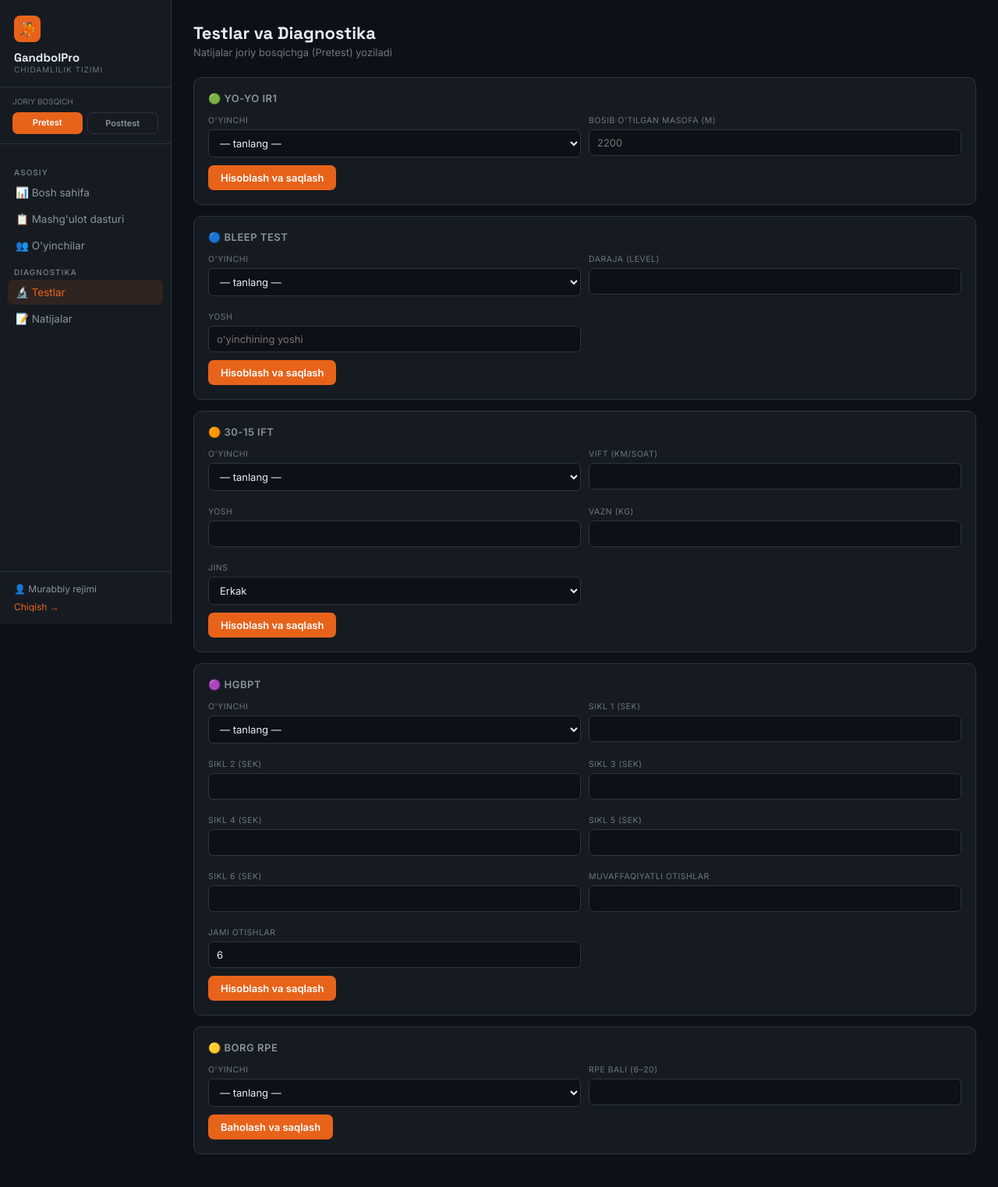
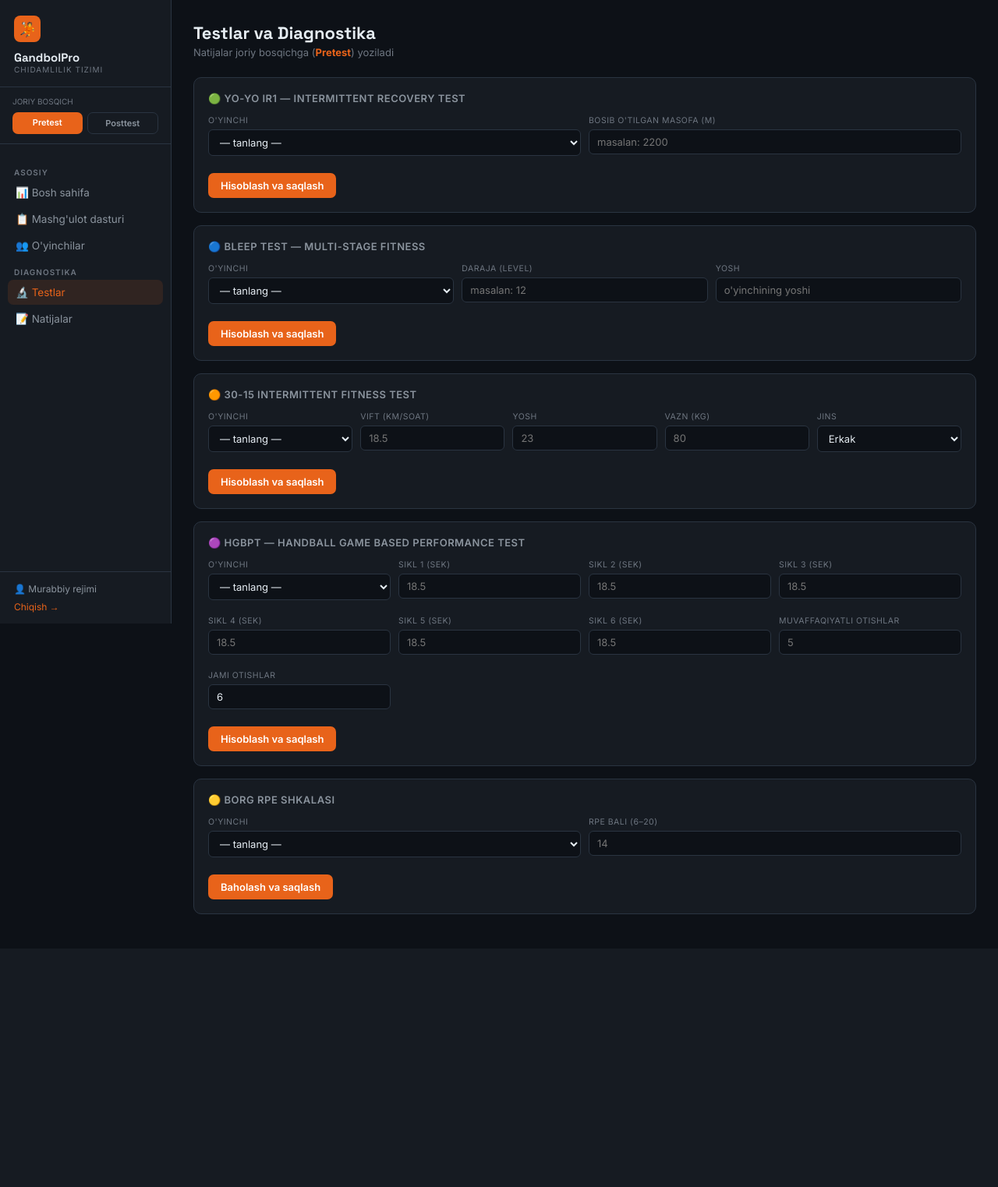
Before and after one commit to noilaabdullayeva506-ux/gandbolpro, a Flask app: page /coach/tests in a window 1280 px wide. Shown: the whole page at 78% size. After the commit the page ends 1173 px from the top, so only its background shows below. Run offline with Flask 3, Linux system fonts and the light colour scheme; the visitor is signed in with stand-in values (Sample User, id 1); data comes from the database, SQL or seed files in the repository; data that the repository does not hold is empty.

Commit message:
Update coach_tests.html

```diff
--- a/templates/coach_tests.html
+++ b/templates/coach_tests.html
@@ -4,98 +4,154 @@
 <div class="page-header">
   <div>
     <div class="page-title">Testlar va Diagnostika</div>
-    <div class="page-sub">Natijalar joriy bosqichga ({{ 'Pretest' if phase=='pretest' else 'Posttest' }}) yoziladi</div>
+    <div class="page-sub">Natijalar joriy bosqichga (<strong style="color:var(--accent);">{{ 'Pretest' if phase=='pretest' else 'Posttest' }}</strong>) yoziladi</div>
   </div>
 </div>
 
-<div class="card">
-  <div class="card-title">🟢 Yo-Yo IR1</div>
+<!-- YO-YO IR1 -->
+<div class="card" style="margin-bottom: 16px;">
+  <div class="card-title">🟢 Yo-Yo IR1 — Intermittent Recovery Test</div>
   <form method="POST">
     <input type="hidden" name="test" value="yoyo">
-    <div class="form-row">
-      <div class="input-group"><label>O'yinchi</label>
-        <select name="player_id" required>
+    <div class="form-row" style="display: grid; grid-template-columns: repeat(2, 1fr); gap: 10px; margin-bottom: 12px;">
+      <div class="input-group">
+        <label>O'yinchi</label>
+        <select name="player_id" required style="width:100%; background:var(--bg); border:1px solid var(--border); border-radius:6px; padding:7px 10px; color:var(--text); font-size:13px; outline:none;">
           <option value="">— tanlang —</option>
-          {% for p in players %}<option value="{{ p.id }}">{{ p.name }}</option>{% endfor %}
+          {% for p in players %}
+          <option value="{{ p.id }}">{{ p.name }}</option>
+          {% endfor %}
         </select>
       </div>
-      <div class="input-group"><label>Bosib o'tilgan masofa (m)</label><input type="number" name="dist" placeholder="2200" required></div>
+      <div class="input-group">
+        <label>Bosib o'tilgan masofa (m)</label>
+        <input type="number" name="dist" placeholder="masalan: 2200" required style="width:100%; background:var(--bg); border:1px solid var(--border); border-radius:6px; padding:7px 10px; color:var(--text); font-size:13px; outline:none;">
+      </div>
     </div>
     <button class="btn btn-primary" type="submit">Hisoblash va saqlash</button>
   </form>
 </div>
 
-<div class="card">
-  <div class="card-title">🔵 Bleep Test</div>
+<!-- BLEEP TEST -->
+<div class="card" style="margin-bottom: 16px;">
+  <div class="card-title">🔵 Bleep Test — Multi-Stage Fitness</div>
   <form method="POST">
     <input type="hidden" name="test" value="bleep">
-    <div class="form-row">
-      <div class="input-group"><label>O'yinchi</label>
-        <select name="player_id" required>
+    <div class="form-row" style="display: grid; grid-template-columns: repeat(3, 1fr); gap: 10px; margin-bottom: 12px;">
+      <div class="input-group">
+        <label>O'yinchi</label>
+        <select name="player_id" required style="width:100%; background:var(--bg); border:1px solid var(--border); border-radius:6px; padding:7px 10px; color:var(--text); font-size:13px; outline:none;">
           <option value="">— tanlang —</option>
-          {% for p in players %}<option value="{{ p.id }}">{{ p.name }}</option>{% endfor %}
+          {% for p in players %}
+          <option value="{{ p.id }}">{{ p.name }}</option>
+          {% endfor %}
         </select>
       </div>
-      <div class="input-group"><label>Daraja (Level)</label><input type="number" name="level" min="1" max="21" required></div>
-      <div class="input-group"><label>Yosh</label><input type="number" name="age" placeholder="o'yinchining yoshi"></div>
+      <div class="input-group">
+        <label>Daraja (Level)</label>
+        <input type="number" name="level" min="1" max="21" placeholder="masalan: 12" required style="width:100%; background:var(--bg); border:1px solid var(--border); border-radius:6px; padding:7px 10px; color:var(--text); font-size:13px; outline:none;">
+      </div>
+      <div class="input-group">
+        <label>Yosh</label>
+        <input type="number" name="age" placeholder="o'yinchining yoshi" style="width:100%; background:var(--bg); border:1px solid var(--border); border-radius:6px; padding:7px 10px; color:var(--text); font-size:13px; outline:none;">
+      </div>
     </div>
     <button class="btn btn-primary" type="submit">Hisoblash va saqlash</button>
   </form>
 </div>
 
-<div class="card">
-  <div class="card-title">🟠 30-15 IFT</div>
+<!-- 30-15 IFT -->
+<div class="card" style="margin-bottom: 16px;">
+  <div class="card-title">🟠 30-15 Intermittent Fitness Test</div>
   <form method="POST">
     <input type="hidden" name="test" value="ift">
-    <div class="form-row">
-      <div class="input-group"><label>O'yinchi</label>
-        <select name="player_id" required>
+    <div class="form-row" style="display: grid; grid-template-columns: repeat(5, 1fr); gap: 10px; margin-bottom: 12px;">
+      <div class="input-group">
+        <label>O'yinchi</label>
+        <select name="player_id" required style="width:100%; background:var(--bg); border:1px solid var(--border); border-radius:6px; padding:7px 10px; color:var(--text); font-size:13px; outline:none;">
           <option value="">— tanlang —</option>
-          {% for p in players %}<option value="{{ p.id }}">{{ p.name }}</option>{% endfor %}
+          {% for p in players %}
+          <option value="{{ p.id }}">{{ p.name }}</option>
+          {% endfor %}
         </select>
       </div>
-      <div class="input-group"><label>VIFT (km/soat)</label><input type="number" step="0.5" name="vift" required></div>
-      <div class="input-group"><label>Yosh</label><input type="number" name="age"></div>
-      <div class="input-group"><label>Vazn (kg)</label><input type="number" name="weight"></div>
-      <div class="input-group"><label>Jins</label><select name="gender"><option value="0">Erkak</option><option value="1">Ayol</option></select></div>
+      <div class="input-group">
+        <label>VIFT (km/soat)</label>
+        <input type="number" step="0.5" name="vift" placeholder="18.5" required style="width:100%; background:var(--bg); border:1px solid var(--border); border-radius:6px; padding:7px 10px; color:var(--text); font-size:13px; outline:none;">
+      </div>
+      <div class="input-group">
+        <label>Yosh</label>
+        <input type="number" name="age" placeholder="23" style="width:100%; background:var(--bg); border:1px solid var(--border); border-radius:6px; padding:7px 10px; color:var(--text); font-size:13px; outline:none;">
+      </div>
+      <div class="input-group">
+        <label>Vazn (kg)</label>
+        <input type="number" name="weight" placeholder="80" style="width:100%; background:var(--bg); border:1px solid var(--border); border-radius:6px; padding:7px 10px; color:var(--text); font-size:13px; outline:none;">
+      </div>
+      <div class="input-group">
+        <label>Jins</label>
+        <select name="gender" style="width:100%; background:var(--bg); border:1px solid var(--border); border-radius:6px; padding:7px 10px; color:var(--text); font-size:13px; outline:none;">
+          <option value="0">Erkak</option>
+          <option value="1">Ayol</option>
+        </select>
+      </div>
     </div>
     <button class="btn btn-primary" type="submit">Hisoblash va saqlash</button>
   </form>
 </div>
 
-<div class="card">
-  <div class="card-title">🟣 HGBPT</div>
+<!-- HGBPT -->
+<div class="card" style="margin-bottom: 16px;">
+  <div class="card-title">🟣 HGBPT — Handball Game Based Performance Test</div>
   <form method="POST">
     <input type="hidden" name="test" value="hgbpt">
-    <div class="form-row">
-      <div class="input-group"><label>O'yinchi</label>
-        <select name="player_id" required>
+    <div class="form-row" style="display: grid; grid-template-columns: repeat(4, 1fr); gap: 10px; margin-bottom: 12px;">
+      <div class="input-group">
+        <label>O'yinchi</label>
+        <select name="player_id" required style="width:100%; background:var(--bg); border:1px solid var(--border); border-radius:6px; padding:7px 10px; color:var(--text); font-size:13px; outline:none;">
           <option value="">— tanlang —</option>
-          {% for p in players %}<option value="{{ p.id }}">{{ p.name }}</option>{% endfor %}
+          {% for p in players %}
+          <option value="{{ p.id }}">{{ p.name }}</option>
+          {% endfor %}
         </select>
       </div>
       {% for i in range(1,7) %}
-      <div class="input-group"><label>Sikl {{ i }} (sek)</label><input type="number" step="0.1" name="t{{ i }}" required></div>
+      <div class="input-group">
+        <label>Sikl {{ i }} (sek)</label>
+        <input type="number" step="0.1" name="t{{ i }}" placeholder="18.5" required style="width:100%; background:var(--bg); border:1px solid var(--border); border-radius:6px; padding:7px 10px; color:var(--text); font-size:13px; outline:none;">
+      </div>
       {% endfor %}
-      <div class="input-group"><label>Muvaffaqiyatli otishlar</label><input type="number" name="hits" min="0" max="6"></div>
-      <div class="input-group"><label>Jami otishlar</label><input type="number" name="total" value="6"></div>
+      <div class="input-group">
+        <label>Muvaffaqiyatli otishlar</label>
+        <input type="number" name="hits" min="0" max="6" placeholder="5" style="width:100%; background:var(--bg); border:1px solid var(--border); border-radius:6px; padding:7px 10px; color:var(--text); font-size:13px; outline:none;">
+      </div>
+      <div class="input-group">
+        <label>Jami otishlar</label>
+        <input type="number" name="total" value="6" style="width:100%; background:var(--bg); border:1px solid var(--border); border-radius:6px; padding:7px 10px; color:var(--text); font-size:13px; outline:none;">
+      </div>
     </div>
     <button class="btn btn-primary" type="submit">Hisoblash va saqlash</button>
   </form>
 </div>
 
-<div class="card">
-  <div class="card-title">🟡 Borg RPE</div>
+<!-- Borg RPE -->
+<div class="card" style="margin-bottom: 16px;">
+  <div class="card-title">🟡 Borg RPE Shkalasi</div>
   <form method="POST">
     <input type="hidden" name="test" value="rpe">
-    <div class="form-row">
-      <div class="input-group"><label>O'yinchi</label>
-        <select name="player_id" required>
+    <div class="form-row" style="display: grid; grid-template-columns: repeat(2, 1fr); gap: 10px; margin-bottom: 12px;">
+      <div class="input-group">
+        <label>O'yinchi</label>
+        <select name="player_id" required style="width:100%; background:var(--bg); border:1px solid var(--border); border-radius:6px; padding:7px 10px; color:var(--text); font-size:13px; outline:none;">
           <option value="">— tanlang —</option>
-          {% for p in players %}<option value="{{ p.id }}">{{ p.name }}</option>{% endfor %}
+          {% for p in players %}
+          <option value="{{ p.id }}">{{ p.name }}</option>
+          {% endfor %}
         </select>
       </div>
-      <div class="input-group"><label>RPE bali (6–20)</label><input type="number" name="rpe" min="6" max="20" required></div>
+      <div class="input-group">
+        <label>RPE bali (6–20)</label>
+        <input type="number" name="rpe" min="6" max="20" placeholder="14" required style="width:100%; background:var(--bg); border:1px solid var(--border); border-radius:6px; padding:7px 10px; color:var(--text); font-size:13px; outline:none;">
+      </div>
     </div>
     <button class="btn btn-primary" type="submit">Baholash va saqlash</button>
   </form>
```
